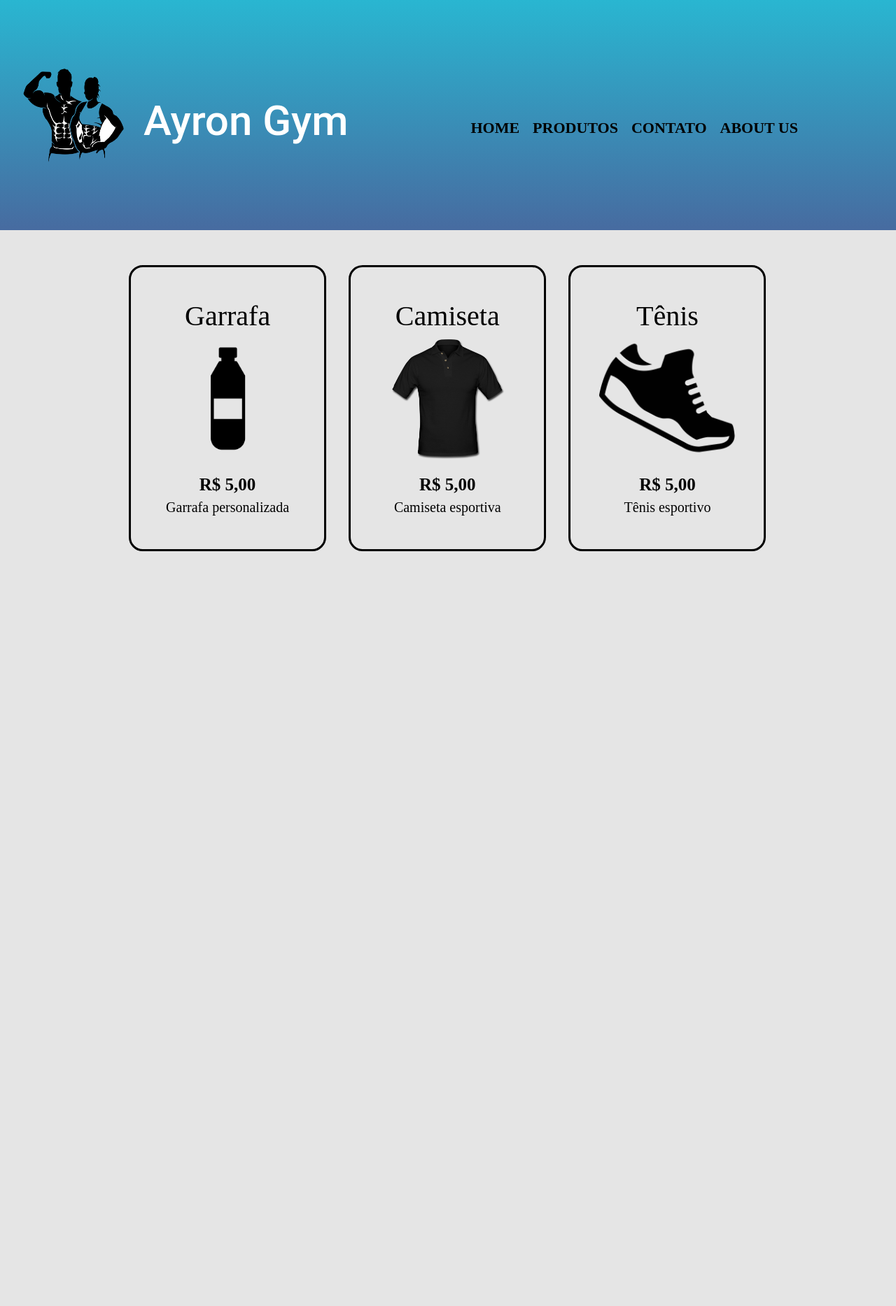
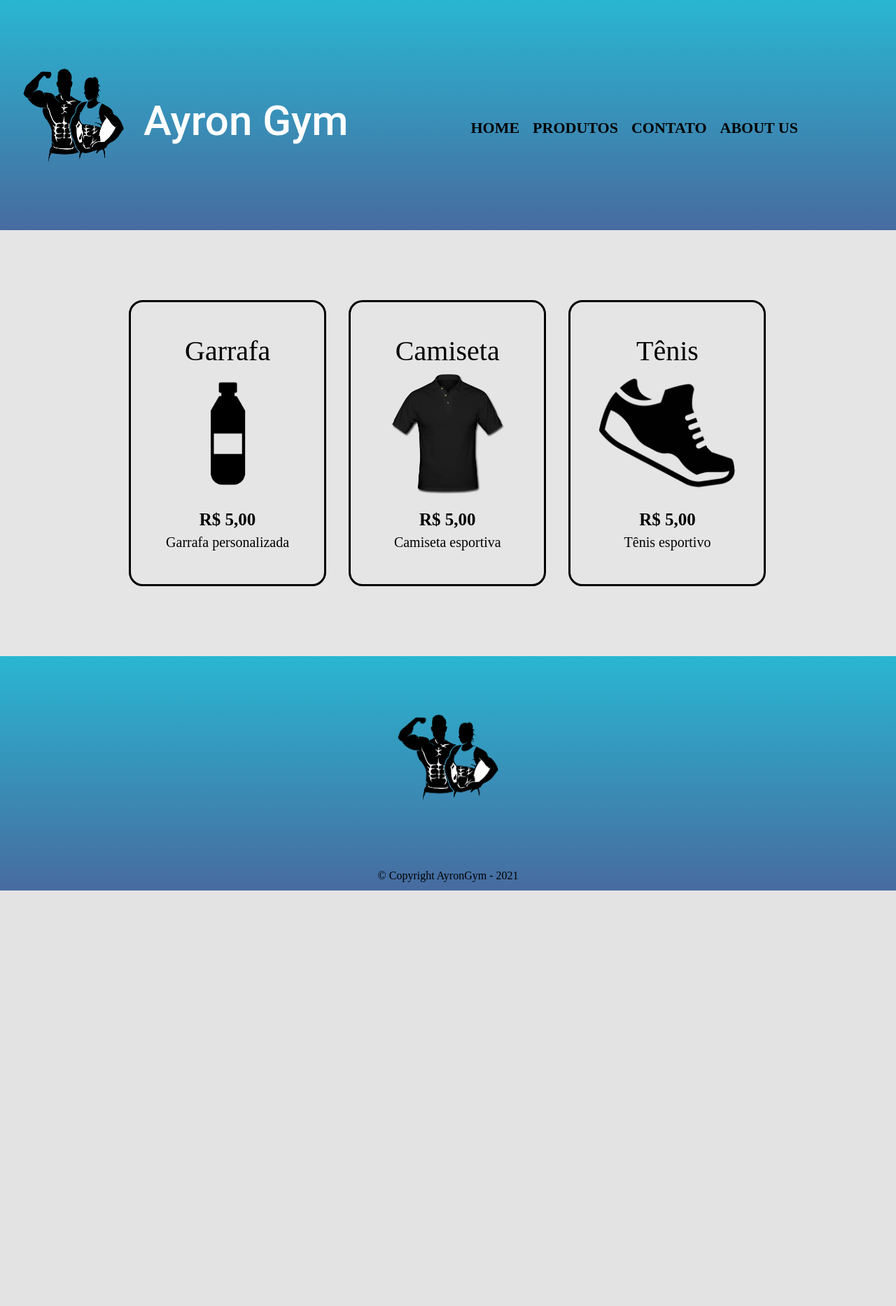
Before and after one commit to MatheusAyron/AyronGym, a PHP site: page /produtos.html in a window 1280 px wide. Shown: the whole page at 70% size. After the commit the page ends 1273 px from the top, so only its background shows below. Run offline with PHP 8.4, Linux system fonts and the light colour scheme.

Commit message:
Nono commit

```diff
--- a/index.html
+++ b/index.html
@@ -16,7 +16,7 @@
                 <nav>
                     <ul>
                         <li id="home"><a href="index.html">Home</a></li>
-                        <li id="produtos"><a href="">produtos</a></li>
+                        <li id="produtos"><a href="produtos.html">produtos</a></li>
                         <li id="contato"><a href="">contato</a></li>
                         <li id="about_us"><a href="">about us</a></li>
                     </ul>
--- a/produtos.css
+++ b/produtos.css
@@ -2,7 +2,7 @@ body
 {
     background: #E5E5E5;
     Width :100%;
-    Height :1867px;
+    Height :100%;
     Top :100%;
     Left :-92px;
 }
@@ -92,7 +92,7 @@ nav a:hover
 {
     width: 940px;
     margin: 0 auto;
-    padding: 50px 0;
+    padding: 100px 0;
 }
 
 .produtos li
@@ -148,9 +148,28 @@ nav a:hover
     font-size: 20px;
 }
 
-
-
 .imagem-produtos
 {
     width: 195px;
 }
+
+.logo-rodape
+{
+
+    Width: 270px;
+    Height: 290px;
+
+}
+
+
+footer
+{
+    text-align: center;
+    background: linear-gradient(180deg, #29B6D1 0%, rgba(196, 196, 196, 0) 100%), #476BA0;
+
+}
+
+.copyright
+{
+    padding-block: 1%;
+}
--- a/produtos.html
+++ b/produtos.html
@@ -51,5 +51,9 @@
             </ul>
         </main>
 
+        <footer>
+            <img class="logo-rodape" src="logo.png.png">
+            <p class="copyright">&copy; Copyright AyronGym - 2021</p>
+        </footer>
     </body>
 </html>
```
Also changed, not shown: style.css (+11 -4 lines).
